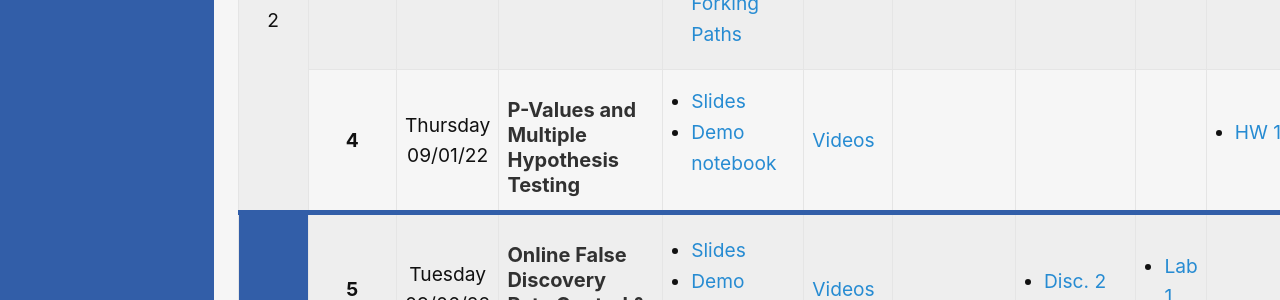
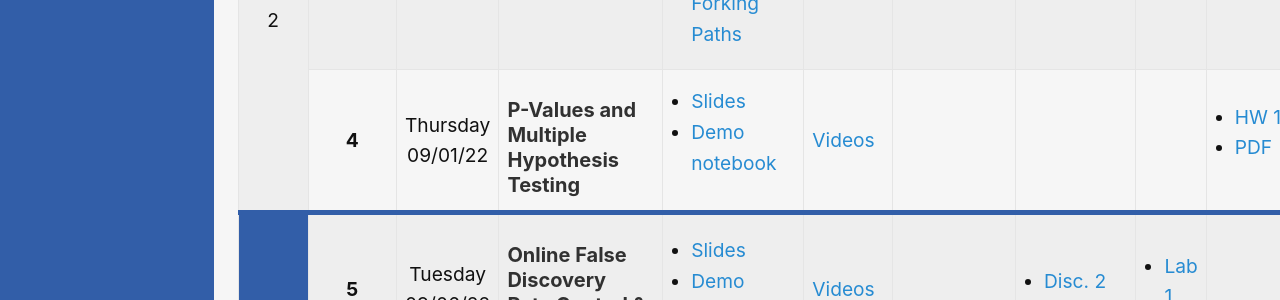
Before and after one commit to ds-102/fa22, a Jekyll site: the page built from index.md, in a window 1280 px wide. Shown: the part 1370-1670 px from the top of the page. Built offline with Jekyll 4.4.1, drawn with Linux system fonts in a browser that asks for light colours.

Commit message:
hw1 pdf link

```diff
--- a/_data/lectures.yml
+++ b/_data/lectures.yml
@@ -48,6 +48,7 @@
       - [Demo notebook](http://data102.datahub.berkeley.edu/hub/user-redirect/git-sync?repo=https://github.com/ds-102/fa22&subPath=lecture/lecture03/p_value_thresholding.ipynb)
   homework: |
       - [HW 1](http://data102.datahub.berkeley.edu/hub/user-redirect/git-sync?repo=https://github.com/ds-102/fa22&subPath=homeworks/hw1/)
+      - [PDF](assets/homework/hw1.pdf)
 
 - date: Tuesday 09/06/22
   topic: Online False Discovery Rate Control & ROC curves
```
Also changed, not shown: 1 other file.
